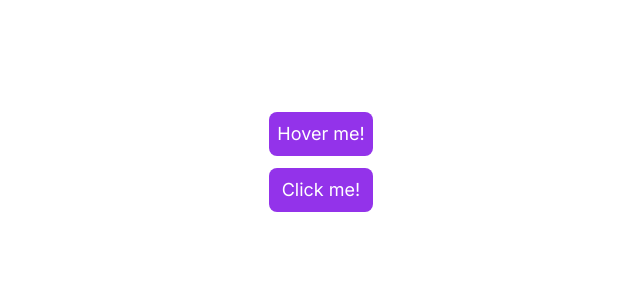
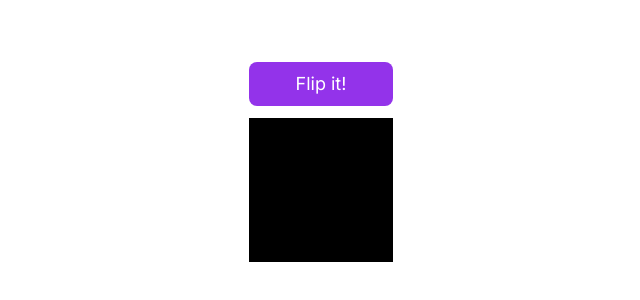
Before and after one commit to malikkotb/motion, a Next.js app: page / in a window 1280 px wide. Shown: the part 238-538 px from the top of the page, without its empty margins (319-959 px from the left). Built offline with nearby package versions, Linux system fonts and the light colour scheme.

Commit message:
animation controls

```diff
--- a/app/page.tsx
+++ b/app/page.tsx
@@ -8,8 +8,8 @@ export default function Home() {
   return (
     <main>
       {/* <MotionFoundations /> */}
-      <Gestures />
-      {/* <AnimationControls /> */}
+      {/* <Gestures /> */}
+      <AnimationControls />
       {/* <ViewBasedAnimations /> */}
       {/* <ScrollAnimations /> */}
     </main>
--- a/components/AnimationControls.tsx
+++ b/components/AnimationControls.tsx
@@ -1,6 +1,39 @@
+"use client";
+import { motion, useAnimationControls } from "framer-motion";
 
 export default function AnimationControls() {
+  // Animation Controls
+  // make one action fire another action
+
+  // to make an action on one part of the page, to do something on another part of the page
+
+  const controls = useAnimationControls();
+
+  const handleClick = () => {
+    controls.start("flip"); // pass in the variant as a string or pass CSS styling inline directly
+  }
+
   return (
-    <div>AnimationControls</div>
-  )
+    <div className="grid place-content-center h-screen gap-3">
+      <button onClick={handleClick} className=" bg-purple-600 text-white text-lg rounded-lg border-none p-2 cursor-pointer">
+        Flip it!
+      </button>
+      <motion.div
+        variants={{
+          initial: {
+            rotate: 0,
+          },
+          flip: {
+            rotate: 360,
+          },
+          apple: {
+            rotate: 720,
+          },
+        }}
+        initial="initial"
+        animate={controls}
+        className="w-36 h-36 bg-black"
+      ></motion.div>
+    </div>
+  );
 }
```
